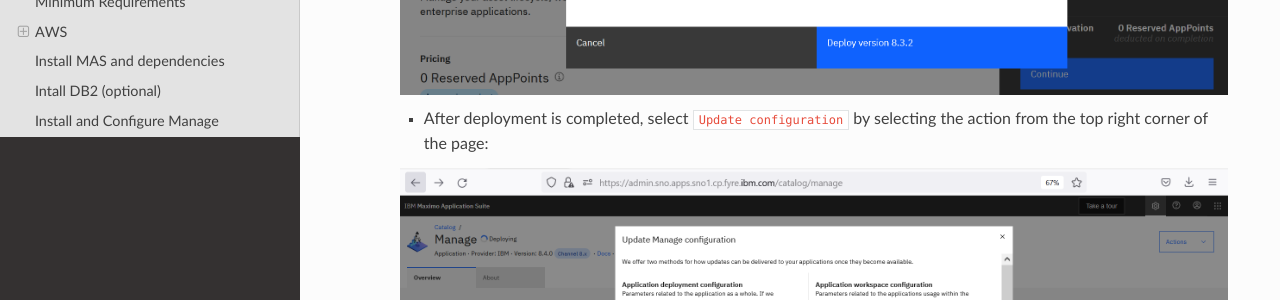
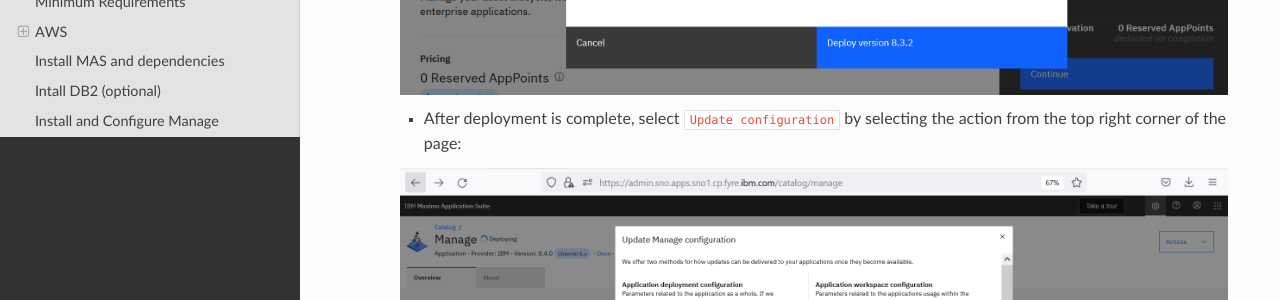
Before and after one commit to ibm-mas-manage/sno, an MkDocs documentation site: the page built from docs/index.md, in a window 1280 px wide and 900 px high, scrolled down 5605 px. Shown: the part 149-449 px from the top of the window. Built offline with MkDocs 1.6.1, drawn with Linux system fonts in a browser that asks for light colours; nearby versions of some CDN libraries.

Commit message:
update formatting

```diff
--- a/docs/index.md
+++ b/docs/index.md
@@ -202,7 +202,7 @@
 
 		![image](images/subscription.png)
 
-		- After deployment is completed, select `Update configuration` by selecting the action from the top right corner of the page:
+		- After deployment is complete, select `Update configuration` by selecting the action from the top right corner of the page:
 
 		![image](images/configurationnew.png)
 
```
